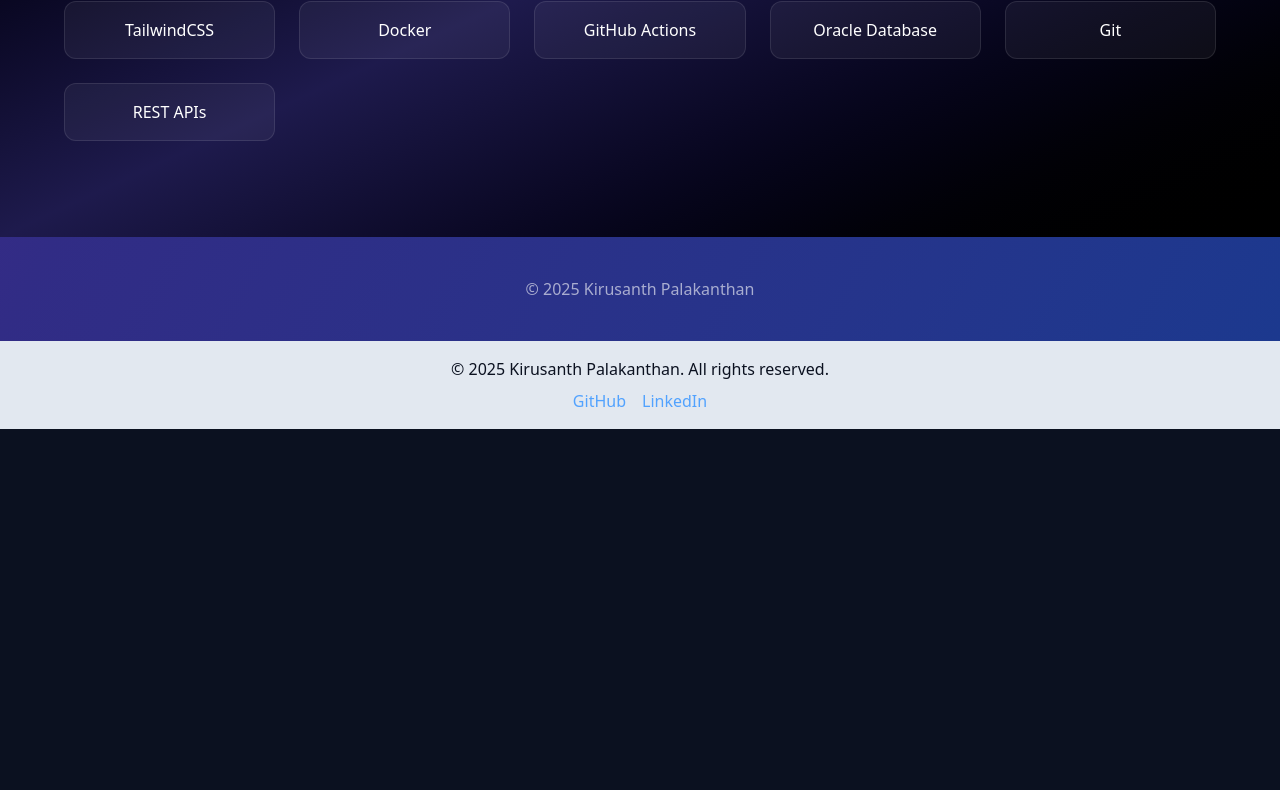
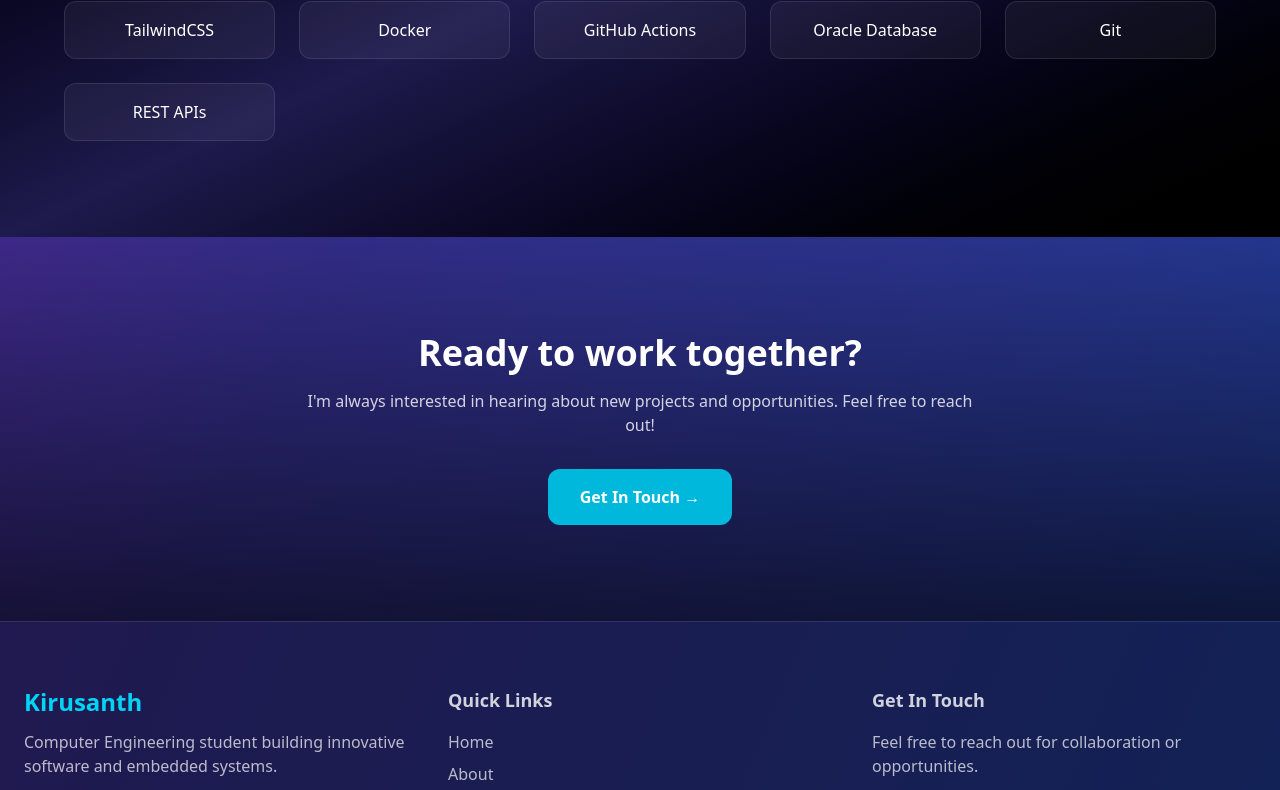
Before and after one commit to Kirusanth290/personal-website, a Next.js app: page / in a window 1280 px wide. Shown: the part 1999-2789 px from the top of the page. Before the commit the page ends 2428 px from the top, so only its background shows below. Built offline with nearby package versions, Linux system fonts and the light colour scheme.

Commit message:
Add CTA + footer sections

```diff
--- a/app/page.tsx
+++ b/app/page.tsx
@@ -43,6 +43,7 @@
       <nav className="sticky top-0 z-50 bg-black/40 backdrop-blur border-b border-white/10">
         <div className="max-w-7xl mx-auto flex items-center justify-between px-6 py-4">
           <h1 className="text-2xl font-bold text-white">Kirusanth</h1>
+
           <div className="flex items-center gap-4">
             {["about", "skills"].map((section) => (
               <button
@@ -57,6 +58,21 @@
                 {section.charAt(0).toUpperCase() + section.slice(1)}
               </button>
             ))}
+
+            <Link
+              href="/projects"
+              className="px-4 py-2 rounded-xl transition text-white hover:bg-white/20"
+            >
+              Projects
+            </Link>
+
+            <Link
+              href="/contact"
+              className="px-4 py-2 rounded-xl transition text-white hover:bg-white/20"
+            >
+              Contact
+            </Link>
+
             <ThemeToggle />
           </div>
         </div>
@@ -97,12 +113,16 @@
             <div className="flex gap-4">
               <a
                 href={person.github}
+                target="_blank"
+                rel="noopener noreferrer"
                 className="p-3 rounded-xl border border-white/20 hover:bg-white/10 transition"
               >
                 <Github />
               </a>
               <a
                 href={person.linkedin}
+                target="_blank"
+                rel="noopener noreferrer"
                 className="p-3 rounded-xl border border-white/20 hover:bg-white/10 transition"
               >
                 <Linkedin />
@@ -116,7 +136,7 @@
             </div>
           </div>
 
-          {/* RIGHT IMAGE (AVERAGE SIZE + CLEAN) */}
+          {/* RIGHT IMAGE */}
           <div className="flex justify-center md:justify-end">
             <div
               className="relative
@@ -216,9 +236,127 @@
         </div>
       </section>
 
-      {/* FOOTER */}
-      <footer className="py-10 text-center text-white/60">
-        © {new Date().getFullYear()} Kirusanth Palakanthan
+      {/* CTA SECTION */}
+      <section className="py-24 px-6 bg-gradient-to-t from-black/60 to-transparent text-white text-center">
+        <h2 className="text-4xl font-bold mb-4">Ready to work together?</h2>
+        <p className="text-white/80 max-w-2xl mx-auto mb-8">
+          I'm always interested in hearing about new projects and opportunities.
+          Feel free to reach out!
+        </p>
+
+        <Link
+          href="/contact"
+          className="inline-flex items-center justify-center bg-cyan-500 hover:bg-cyan-600
+                     text-white px-8 py-4 rounded-xl font-semibold transition"
+        >
+          Get In Touch →
+        </Link>
+      </section>
+
+      {/* FOOTER (3 columns) */}
+      <footer className="bg-black/40 border-t border-white/10 py-16 px-6 text-white/80">
+        <div className="max-w-7xl mx-auto grid grid-cols-1 md:grid-cols-3 gap-10">
+          {/* LEFT */}
+          <div>
+            <h3 className="text-2xl font-bold text-cyan-400 mb-3">Kirusanth</h3>
+            <p className="text-white/70 mb-4">
+              Computer Engineering student building innovative software and
+              embedded systems.
+            </p>
+
+            <div className="flex gap-4">
+              <a
+                href={person.github}
+                target="_blank"
+                rel="noopener noreferrer"
+                className="hover:text-cyan-400 transition"
+                aria-label="GitHub"
+              >
+                <Github />
+              </a>
+              <a
+                href={person.linkedin}
+                target="_blank"
+                rel="noopener noreferrer"
+                className="hover:text-cyan-400 transition"
+                aria-label="LinkedIn"
+              >
+                <Linkedin />
+              </a>
+              <a
+                href={`mailto:${person.email}`}
+                className="hover:text-cyan-400 transition"
+                aria-label="Email"
+              >
+                <Mail />
+              </a>
+            </div>
+          </div>
+
+          {/* MIDDLE */}
+          <div>
+            <h4 className="text-lg font-semibold mb-4">Quick Links</h4>
+            <ul className="space-y-2 text-white/70">
+              <li>
+                <Link href="/" className="hover:text-cyan-400 transition">
+                  Home
+                </Link>
+              </li>
+              <li>
+                <a
+                  href="#about"
+                  onClick={(e) => {
+                    e.preventDefault();
+                    scrollToId("about");
+                  }}
+                  className="hover:text-cyan-400 transition"
+                >
+                  About
+                </a>
+              </li>
+              <li>
+                <Link href="/projects" className="hover:text-cyan-400 transition">
+                  Projects
+                </Link>
+              </li>
+              <li>
+                <a
+                  href="#skills"
+                  onClick={(e) => {
+                    e.preventDefault();
+                    scrollToId("skills");
+                  }}
+                  className="hover:text-cyan-400 transition"
+                >
+                  Skills
+                </a>
+              </li>
+              <li>
+                <Link href="/contact" className="hover:text-cyan-400 transition">
+                  Contact
+                </Link>
+              </li>
+            </ul>
+          </div>
+
+          {/* RIGHT */}
+          <div>
+            <h4 className="text-lg font-semibold mb-4">Get In Touch</h4>
+            <p className="text-white/70 mb-2">
+              Feel free to reach out for collaboration or opportunities.
+            </p>
+            <a
+              href={`mailto:${person.email}`}
+              className="text-cyan-400 hover:underline"
+            >
+              {person.email}
+            </a>
+          </div>
+        </div>
+
+        <div className="mt-12 text-center text-white/50 text-sm">
+          © {new Date().getFullYear()} Kirusanth Palakanthan. All rights reserved.
+        </div>
       </footer>
     </div>
   );
```
